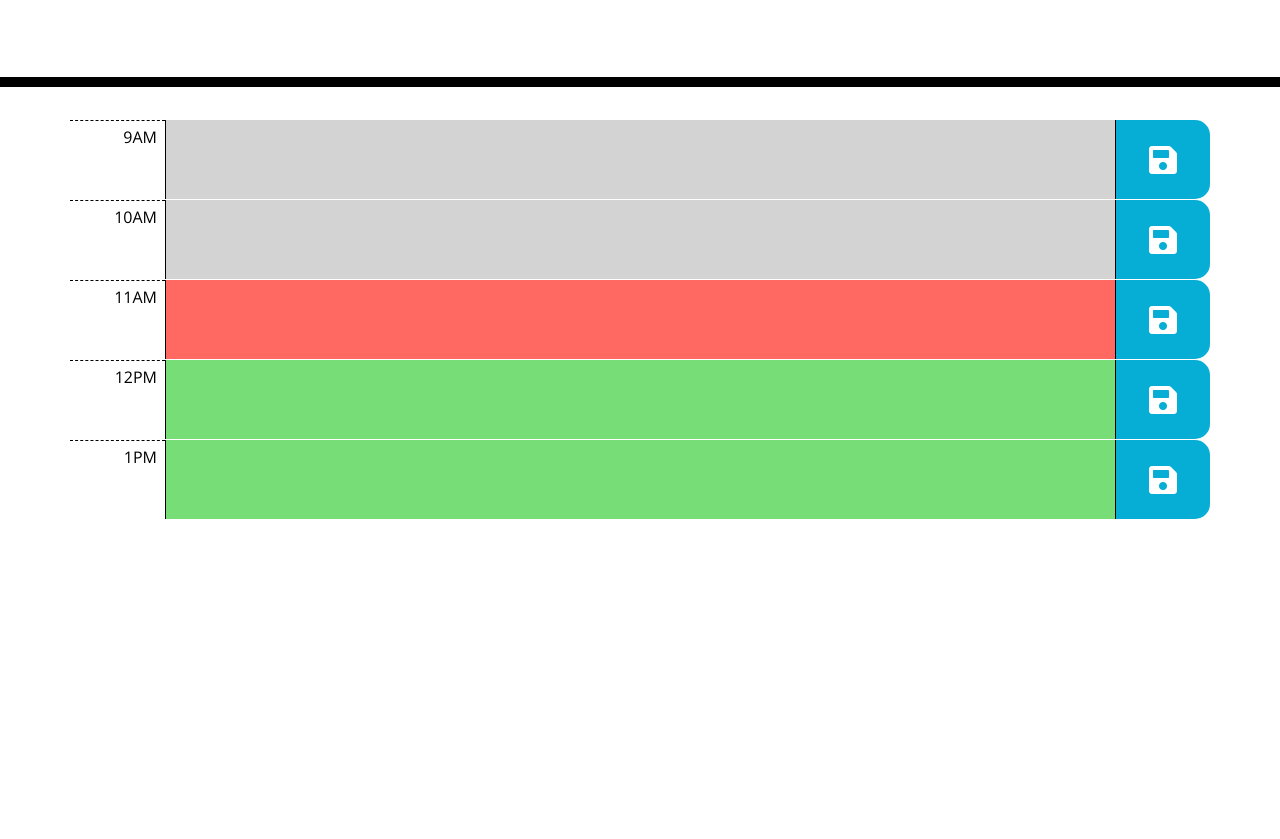
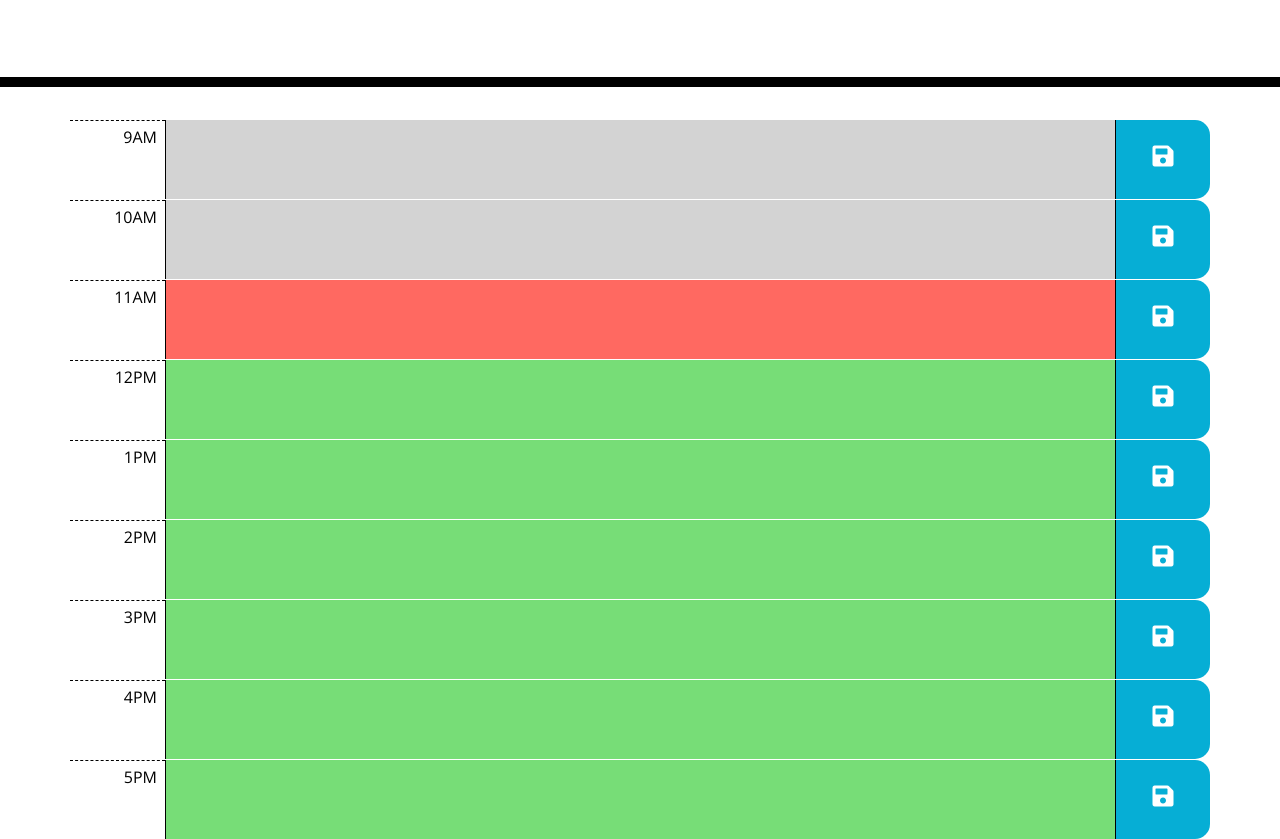
Before and after one commit to Damerian00/workScheduler, a plain HTML site: page index.html in a window 1280 px wide. Shown: the part 181-1020 px from the top of the page. Before the commit the page ends 800 px from the top, so only its background shows below. Drawn offline with nearby package versions, Linux system fonts and the light colour scheme.

Commit message:
tweaked some of the css to work correctly

```diff
--- a/assets/css/styles.css
+++ b/assets/css/styles.css
@@ -64,11 +64,11 @@ body {
     border-bottom-right-radius: 15px;
     background-color: #06aed5;
     color: white;
-    font-size: 2rem;
+    font-size: 1.5rem;
 
   }
 
-  .saveBtn i:hover {
+  .saveBtn:hover {
     font-size: 20px;
     transition: all 0.3s ease-in-out;
   }
--- a/index.html
+++ b/index.html
@@ -54,6 +54,26 @@
         <textarea class="col-10 description future" name="scheduleData" id="schedulData" cols="30" rows="3"></textarea>
         <i class="fas fa-save saveBtn col-1 text-center pt-4"></i>
       </section>
+      <section class="row">
+        <p class="col-1 p-2 hour text-right">2PM</p>
+        <textarea class="col-10 description future" name="scheduleData" id="schedulData" cols="30" rows="3"></textarea>
+        <i class="fas fa-save saveBtn col-1 text-center pt-4"></i>
+      </section>
+      <section class="row">
+        <p class="col-1 p-2 hour text-right">3PM</p>
+        <textarea class="col-10 description future" name="scheduleData" id="schedulData" cols="30" rows="3"></textarea>
+        <i class="fas fa-save saveBtn col-1 text-center pt-4"></i>
+      </section>
+      <section class="row">
+        <p class="col-1 p-2 hour text-right">4PM</p>
+        <textarea class="col-10 description future" name="scheduleData" id="schedulData" cols="30" rows="3"></textarea>
+        <i class="fas fa-save saveBtn col-1 text-center pt-4"></i>
+      </section>
+      <section class="row">
+        <p class="col-1 p-2 hour text-right">5PM</p>
+        <textarea class="col-10 description future" name="scheduleData" id="schedulData" cols="30" rows="3"></textarea>
+        <i class="fas fa-save saveBtn col-1 text-center pt-4"></i>
+      </section>
       <!-- Timeblocks go here -->
     </div>
 
```
